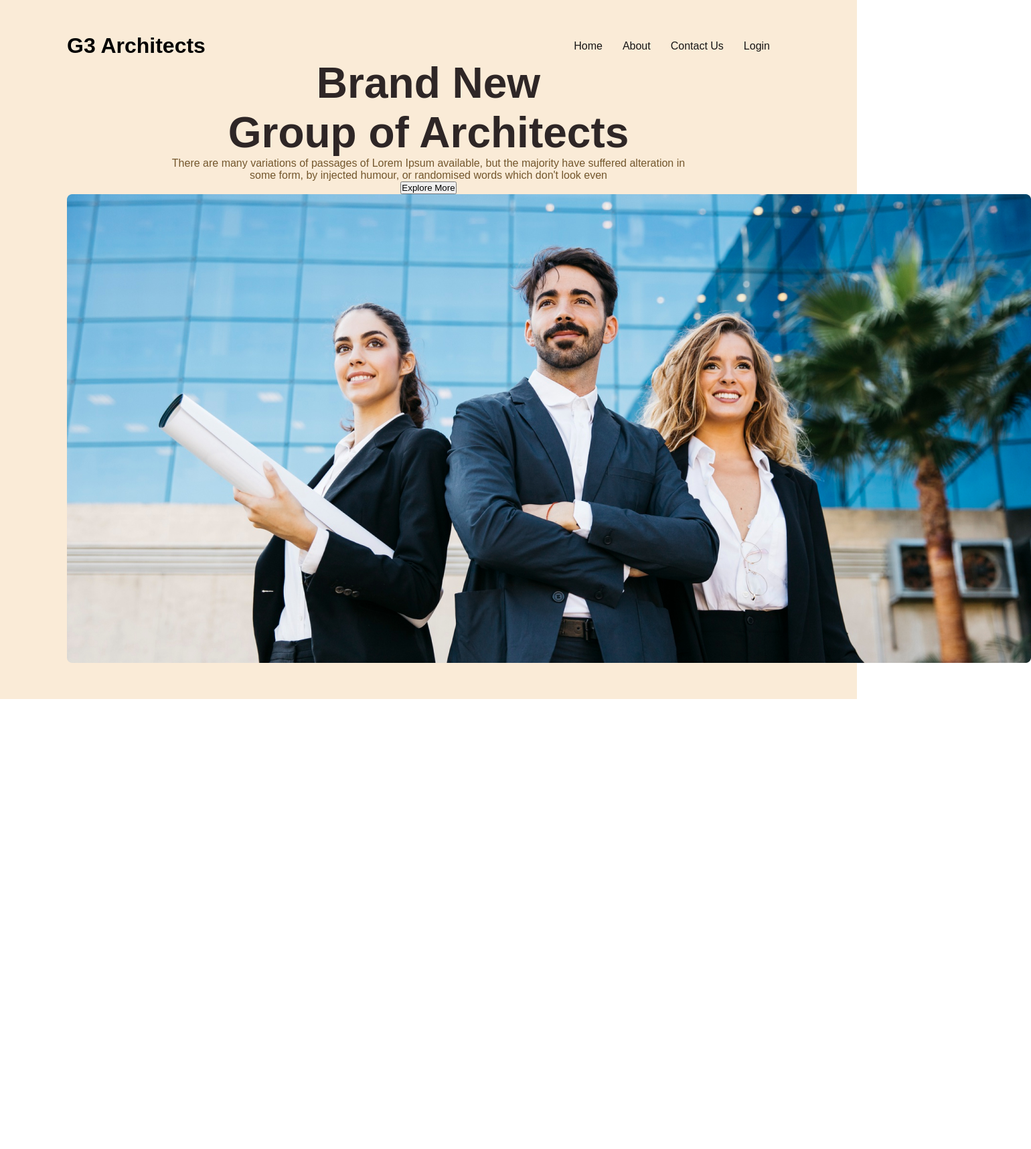
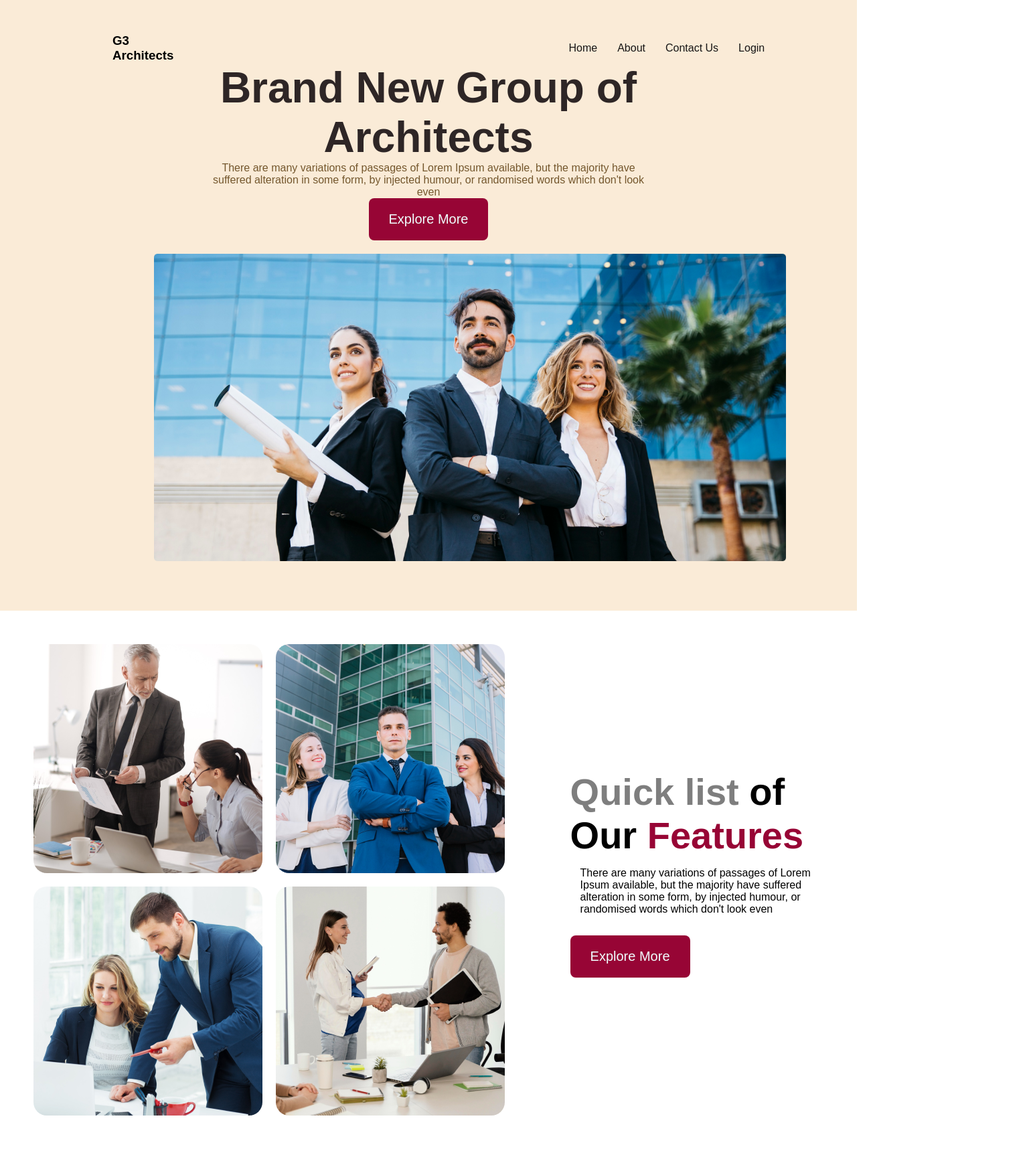
Before and after one commit to sumiph/module-9, a plain HTML site: page index.html in a window 1280 px wide. Shown: the whole page at 67% size, 1540 px wide, since content can reach past the window. Before the commit the page ends 1044 px from the top, so only its background shows below. Drawn offline with Linux system fonts and the light colour scheme.

Commit message:
added main part

```diff
--- a/index.html
+++ b/index.html
@@ -19,21 +19,37 @@
  </nav>
  <div class="bener">
     <div class="banner-contend">
-        <h1 class="banner-title">Brand New <br>
-            Group of Architects
+        <h1 class="banner-title">Brand New Group of Architects
             </h1>
             <p class="banner-description">
                 There are many variations of passages of Lorem Ipsum available, but the majority have suffered alteration in some form, by injected humour, or randomised words which don't look even
             </p>
             <button class="btn-primary">Explore More</button>
     </div>
-
-        <img src="./images/banner.png" alt="">
+        <img class="img-banner" src="./images/banner.png" alt="">
  </div>
     </header>
+    <!--     end header     -->
     <main>
+        <section class="quick-list">
+            <div class="quick-list-img">
+                <img src="./images/team1.png" alt="">
+                <img src="./images/team2.png" alt="">
+                <img src="./images/team3.png" alt="">
+                <img src="./images/team4.png" alt="">
+            </div>
+            <div class="quick-list-text">
+                <h3 class="style-text">
+                    <span1>Quick list</span1> of Our <span2> Features</span2>
+                </h3>
+                <p class="quick-peragrap">
+                    There are many variations of passages of Lorem Ipsum available, but the majority have suffered alteration in some form, by injected humour, or randomised words which don't look even
+                </p>
+                <button class="btn-primary">Explore More</button>
 
 
+            </div>
+        </section>
     </main>
     <footer>
 
--- a/style.css
+++ b/style.css
@@ -4,21 +4,23 @@
     font-family: 'Work Sans', sans-serif;
 }
 header{
-    background-color: antiquewhite;
-    padding: 50px 100px;
+   background-color: antiquewhite;
+   padding: 50px;
+   max-width: 100%;
 }
 nav{
+    width: 100%;
     display: flex;
-    justify-content: space-between;
     align-items: center;
 }
 .nav-title{
-    font-size: 2em;
-    font-weight: 700;
     color: black;
+    margin-left: 10%;
 }
 nav > ul{
     display: flex;
+    width: 90vh;
+    margin-left: 50%;
 }
 nav ul li {
     list-style: none;
@@ -31,7 +33,7 @@ color: rgb(22, 21, 21);
 }
 /*bammer styles*/
 .banner-contend{
-width: 800px;
+width:55%;
 text-align: center;
 margin: 0 auto;
 }
@@ -43,3 +45,75 @@ margin: 0 auto;
 .banner-description{
     color: rgb(116, 87, 45);
 }
+.btn-primary{
+border-radius: 8px;
+background-color:rgb(151, 5, 53) ;
+padding: 20px 30px;
+color: azure;
+border: none;
+font-size: 1.25em;
+cursor:pointer ;
+}
+.img-banner{
+    width:80% ;
+    padding: 20px;
+    margin-left:20vh;
+}
+/*      end header      */
+.quick-list{
+    display: grid;
+    grid-template-columns: repeat(2,1fr);
+}
+.quick-list-img{
+    display: grid;
+    grid-template-columns: repeat(2,1fr);
+   padding: 50px;
+   gap: 20px;
+}
+.quick-list-img img{
+    height: 100%;
+    border-radius: 20px;
+}
+.quick-list-text{
+    padding: 10%;
+    margin-top: 40%;
+}
+.style-text{
+    font-size: 7vh;
+    font-family:'Franklin Gothic Medium', 'Arial Narrow', Arial, sans-serif
+}
+span1{
+    opacity: 50%;
+}
+span2{
+    color: rgb(151, 5, 53);
+}
+.quick-peragrap{
+    padding: 15px;
+    margin-bottom:15px;
+}
+
+/*renponsive*/
+@media screen and (max-width:576px) {
+    header{
+        flex-direction: column;
+     }
+     nav{
+          width: 100%;
+        flex-direction: column;
+      }
+      .img-banner{
+        width:90% ;
+        padding: 20px;
+        margin-left: 10px;
+    }
+    .quick-list{
+        display: grid;
+        grid-template-columns: repeat(1,1fr);
+    }
+    .quick-list-img{
+        display: grid;
+        grid-template-columns: repeat(1,1fr);
+    }
+
+}
```
